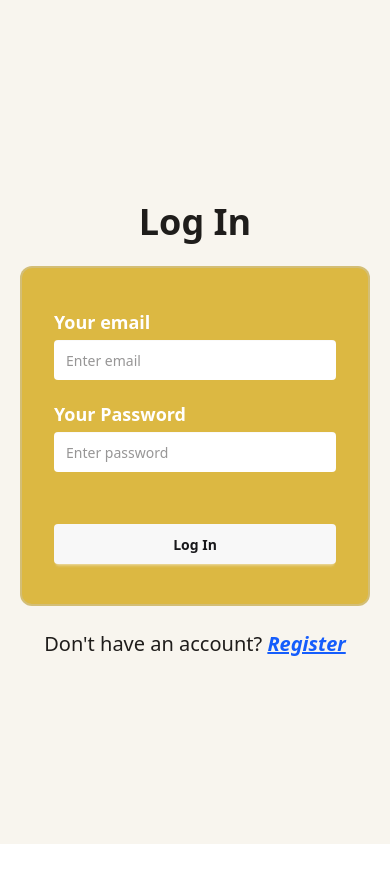
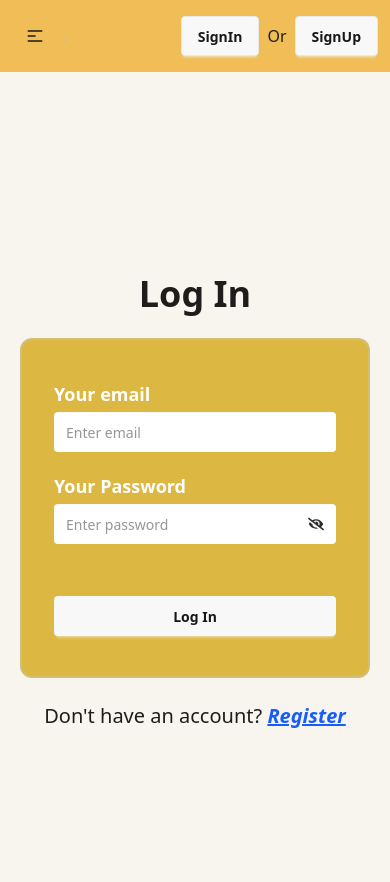
Before and after one commit to abusayedrifat/restaurant-client, a React (Vite) app: page /logIn in a window 390 px wide. Shown: the top 882 px of the page. Before the commit the page ends 844 px from the top, so only its background shows below. Built offline with nearby package versions, Linux system fonts and the light colour scheme; no server answers.

Commit message:
pagination feature added

```diff
--- a/src/Pages/AllFoods/AllFoods.jsx
+++ b/src/Pages/AllFoods/AllFoods.jsx
@@ -1,12 +1,49 @@
-import {Link ,useLoaderData}  from "react-router-dom";
+import axios from "axios";
+import { useEffect, useState } from "react";
+import { Link } from "react-router-dom";
+
+const AllFoods = () => {
+
+  const [allFoods,setAllFoods] = useState([])
+  const [count, setCount] = useState(0)
+
+  useEffect(()=>{
+    axios.get('http://localhost:5000/foodItems')
+    .then(res=>{
+      setCount(res.data.length)
+    })
+  },[])
 
 
-const AllFoods = () => {
-  const allFoods = useLoaderData();
-  console.log(allFoods.length);
+  const [itemsPerPage, setItemsPerPage] = useState(10);
+  const numberOfPages = Math.ceil(count / itemsPerPage);
+  const pages = [...Array(numberOfPages).keys()];
+  const [currentPage, setCurrentPage] = useState()
+
+
+
+
+  useEffect(()=>{
+    axios.get(`http://localhost:5000/foodItems?page=${currentPage}&size=${itemsPerPage}`)
+    .then(res=>{
+
+      setAllFoods(res.data)
+
+    })
+  },[currentPage,itemsPerPage])
+
+
+  const handleItemsPerpage = (e)=>{
+    const value = e.target.value
+    setItemsPerPage(value)
+    setCurrentPage(1)
+
+  }
 
   return (
-    <div className="grid grid-cols-1 md:grid-cols-2 lg:grid-cols-3 gap-10  max-w-5/6 mx-auto py-20">
+    <div className="max-w-5/6 mx-auto py-20 flex flex-col  items-center">
+
+    <div className="grid grid-cols-1 md:grid-cols-2 lg:grid-cols-3 gap-10  ">
       {allFoods.map((foodCard) => (
         <div
           key={foodCard._id}
@@ -46,13 +83,28 @@ const AllFoods = () => {
           </Link>
         </div>
       ))}
+
+    </div>
+      <div className="my-20  ">
+        <p>current page number : {currentPage}</p>
+        {
+          pages.map(page=> <button className="btn mx-3" onClick={()=> setCurrentPage(page)}> {page} </button> )
+        }
+        <select className="bg-white btn" defaultValue={itemsPerPage} onChange={handleItemsPerpage}>
+          <option value="5">5</option>
+          <option value="10">10</option>
+          <option value="20">20</option>
+          <option value="30">30</option>
+        </select>
+      </div>
     </div>
   );
 };
 
 export default AllFoods;
 
-{/* <div
+{
+  /* <div
           key={foodCard._id}
           className="flex flex-col  grow p-3 rounded-3xl shadow-lg bg-[#e5dfd2]"
         >
@@ -88,4 +140,5 @@ export default AllFoods;
               View Details
             </button>
           </Link>
-        </div> */}
+        </div> */
+}
--- a/src/Pages/LogIn/LogIn.jsx
+++ b/src/Pages/LogIn/LogIn.jsx
@@ -94,7 +94,7 @@ const LogIn = () => {
             </div>
 
             <span
-              className=" absolute right-3 top-3 cursor-pointer"
+              className=" absolute right-3 top-3 cursor-pointer text-[#2e2e2e]"
               onClick={() => setShowPassword(!showPssword)}
             >
               {showPssword ? <FaEye></FaEye> : <FaEyeSlash></FaEyeSlash>}
--- /dev/null
+++ b/src/Pages/MyFoods/MyFoods.jsx
@@ -0,0 +1,63 @@
+import axios from "axios";
+import { useContext, useEffect, useState } from "react";
+import { AuthContext } from "../../Components/AuthProvider/AuthProvider";
+import { MdModeEdit } from "react-icons/md";
+
+const MyFoods = () => {
+   const {user} = useContext(AuthContext)
+
+       const [myPurchasedFood, setMyPurchasedFood] = useState([])
+       const url = `http://localhost:5000/purchasingSingleFoodByUser?email=${user?.email}`
+
+       useEffect(()=>{
+        axios.get(url, {withCredentials:true})
+        .then(res=>{
+            console.log(res.data);
+            setMyPurchasedFood(res.data)
+        })
+    },[url])
+    return (
+        <div className="grid grid-cols-1 md:grid-cols-2 lg:grid-cols-3 gap-10  max-w-5/6 mx-auto py-20">
+      {myPurchasedFood.map(foodCard =>
+        <div
+        key={foodCard._id}
+        className="flex flex-col  grow p-3 rounded-3xl shadow-lg bg-[#ffffff5b] group  "
+      >
+        <div className="h-full relative group">
+          <span className="bg-[#e0be4f3d] group-hover:bg-[#e0be4fae] rounded-2xl w-full absolute h-1/2 group-hover:h-full bottom-0 transition-all duration-400"></span>
+          <img
+            src={foodCard.imgURL}
+            className="h-full w-full rounded-2xl scale-75 group-hover:scale-100 transition-transform duration-400 cursor-pointer"
+            alt=""
+          />
+        </div>
+
+        <div className="mt-4 space-y-1 ml-3 text-[#2e2e2e]">
+          <p className="font-bold text-xl">{foodCard.foodName}</p>
+          <p>
+            {" "}
+            <span className="text-md font-semibold">Category:</span>{" "}
+            {foodCard.category}
+          </p>
+          <p>
+            <span className="text-md font-semibold">Country:</span>{" "}
+            {foodCard.country}
+          </p>
+
+          <p>
+            <span className="text-md font-semibold">Price : </span>${foodCard.price}{" "}
+          </p>
+        </div>
+
+
+          <button className="btn w-full align-bottom mt-10 mb-2 buttonPrimary rounded-full scale-90 group-hover:scale-95 transition-transform duration-300">
+            Update <MdModeEdit></MdModeEdit>
+          </button>
+
+      </div>
+      )}
+    </div>
+    );
+};
+
+export default MyFoods;
--- a/src/Pages/MyOrders/OrderLists.jsx
+++ b/src/Pages/MyOrders/OrderLists.jsx
@@ -24,9 +24,9 @@ const OrderLists = ({orderLists,handledelete}) => {
             <td>
                 {buyingDate}
             </td>
-            <td className="text-3xl text-red-500 " onClick={()=>handledelete()}>
+            <th className="text-3xl text-red-500 " onClick={()=>handledelete(_id)}>
             <MdDelete className="cursor-pointer"></MdDelete>
-            </td>
+            </th>
         </tr>
 
 
--- a/src/Root.jsx
+++ b/src/Root.jsx
@@ -1,8 +1,10 @@
 import { Outlet } from "react-router-dom";
+import Navbar from "./Shared/Navabar/Navbar";
 
 const Root = () => {
     return (
         <div>
+            <Navbar></Navbar>
             <Outlet></Outlet>
         </div>
     );
--- a/src/Router/PrivateRoute.jsx
+++ b/src/Router/PrivateRoute.jsx
@@ -1,6 +1,6 @@
 import  { useContext } from 'react';
 import { AuthContext } from '../Components/AuthProvider/AuthProvider';
-import { useLocation } from 'react-router-dom';
+import { Navigate, useLocation } from 'react-router-dom';
 
 const PrivateRoute = ({children}) => {
     const {loading, user} = useContext(AuthContext)
@@ -12,7 +12,7 @@ const PrivateRoute = ({children}) => {
     if (user) {
         return children
     }
-    return <Navigate to='/logIn' state={location.pathname} ></Navigate>
+    return <Navigate to='/logIn' state={location?.pathname} ></Navigate>
 };
 
 export default PrivateRoute;
--- a/src/Router/Routes.jsx
+++ b/src/Router/Routes.jsx
@@ -10,6 +10,7 @@ import PrivateRoute from "./PrivateRoute";
 import FoodPurchase from "../Pages/FoodPurchase/FoodPurchase";
 import Gallery from "../Pages/Gallery/Gallery";
 import MyOrders from "../Pages/MyOrders/MyOrders";
+import MyFoods from "../Pages/MyFoods/MyFoods";
 
 const router = createBrowserRouter([
     {
@@ -30,8 +31,7 @@ const router = createBrowserRouter([
             },
             {
                 path:'/allFoods',
-                element:<AllFoods></AllFoods>,
-                loader:()=>fetch('http://localhost:5000/foodItems')
+                element:<AllFoods></AllFoods>
             },
             {
                 path:'/addFood',
@@ -57,6 +57,10 @@ const router = createBrowserRouter([
                 path:'/myOrders',
                 element: <PrivateRoute><MyOrders></MyOrders></PrivateRoute>
 
+            },
+            {
+                path:'/myFoods',
+                element:<MyFoods></MyFoods>
             }
         ]
     }
--- a/src/Shared/Navabar/Navbar.jsx
+++ b/src/Shared/Navabar/Navbar.jsx
@@ -1,10 +1,132 @@
+
+import { useContext } from "react";
+import { Link, NavLink } from "react-router-dom";
+import { AuthContext } from "../../Components/AuthProvider/AuthProvider";
+import auth from "../../firebase.config";
 
 const Navbar = () => {
-    return (
-        <div>
-            this is navbar
+  const { user, logOut } = useContext(AuthContext);
+
+
+  const navbar = (
+    <>
+      <li className="font-light text-lg ">
+        <NavLink to="/">Home</NavLink>
+      </li>
+      <li className="font-light text-lg ">
+        <NavLink to="/allFoods">All Foods</NavLink>
+      </li>
+      <li className="font-light text-lg ">
+        <NavLink to="/foodGallary"> Food Gallary</NavLink></li>
+    </>
+  );
+
+  const handleLogOut = () => {
+    logOut(auth)
+      .then((result) => console.log(result))
+      .catch((error) => console.log(error.message));
+  };
+
+  return (
+    <div>
+      <div className="flex p justify-between items-center bg-[#f0bd57] h-18">
+        <div className="navbar ">
+          <div className="navbar-start">
+            <div className="dropdown">
+              <div
+                tabIndex={0}
+                role="button"
+                className="btn btn-ghost lg:hidden"
+              >
+                <svg
+                  xmlns="http://www.w3.org/2000/svg"
+                  className="h-5 w-5"
+                  fill="none"
+                  viewBox="0 0 24 24"
+                  stroke="currentColor"
+                >
+                  <path
+                    strokeLinecap="round"
+                    strokeLinejoin="round"
+                    strokeWidth="2"
+                    d="M4 6h16M4 12h8m-8 6h16"
+                  />
+                </svg>
+              </div>
+              <ul
+                tabIndex={0}
+                className="menu menu-sm dropdown-content bg-base-100 rounded-box z-[1] mt-3 w-52 p-2 shadow"
+              >
+                {navbar}
+              </ul>
+            </div>
+            <p className="text-[#c9b99d]">.</p>
+          </div>
+          <div className="navbar-center hidden lg:flex">
+            <ul className="menu menu-horizontal px-1">{navbar}</ul>
+          </div>
+          <div className="navbar-end">
+            <div className="dropdown dropdown-end">
+              <div
+                tabIndex={0}
+                className="m-1 bg-transparent border-amber-600 text-white hover:text-black hover:cursor-pointer"
+              >
+                {user ? (
+                  <img
+                    src={user.photoURL}
+                    alt=""
+                    className="h-16 w-16 rounded-full border border-amber-300"
+                  />
+                ) : (
+                  <div className="flex items-center gap-2 text-[#202020]">
+                    <NavLink to="/logIn">
+                      <button className="btn">SignIn</button>
+                    </NavLink>
+                    <span>Or</span>
+                    <NavLink to="/register">
+                      <button className="btn">SignUp</button>
+                    </NavLink>
+                  </div>
+                )}
+              </div>
+              <ul
+                tabIndex={0}
+                className={
+                  user
+                    ? "dropdown-content menu bg-base-100 rounded-box z-[1] w-52 p-2 shadow mx-auto"
+                    : "dropdown-content"
+                }
+              >
+                <li className="text-center">
+                  {user && (
+
+                    <ul>
+                        <li>
+                         <Link to="/logIn">
+                      <button onClick={() => handleLogOut()}>Log Out</button>
+                    </Link>
+                        </li>
+                        <li>
+                            <Link to='/myOrders'>My Orders  </Link>
+                        </li>
+                        <li>
+                            <Link to='/addFood'> Add Food </Link>
+                        </li>
+                        <li>
+                            <Link to='/myFoods'>My Foods</Link>
+                        </li>
+                    </ul>
+
+                  )}
+                </li>
+
+              </ul>
+            </div>
+          </div>
         </div>
-    );
+      </div>
+    </div>
+  );
 };
 
 export default Navbar;
```
Lines whose indentation alone changed are shown as unchanged.
